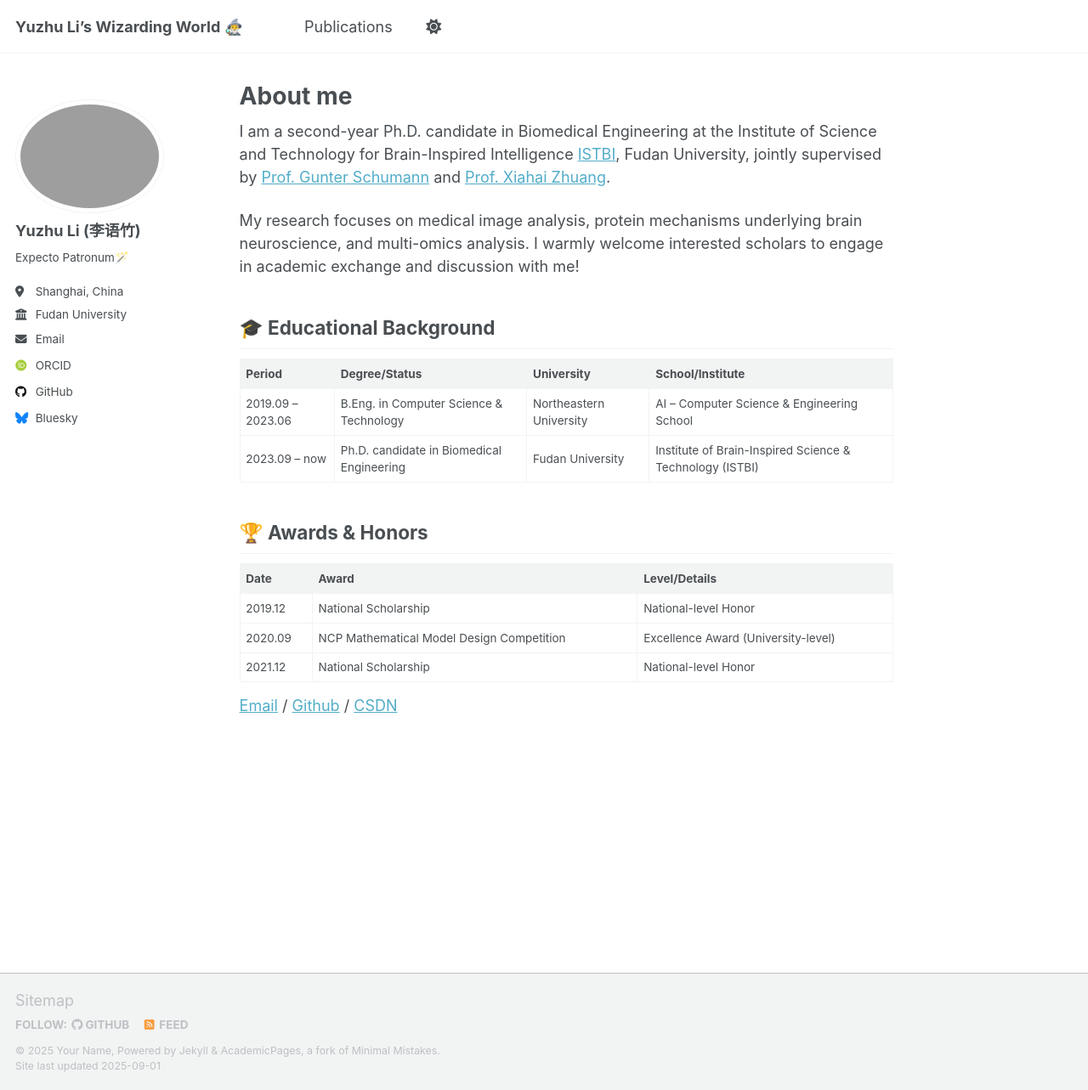
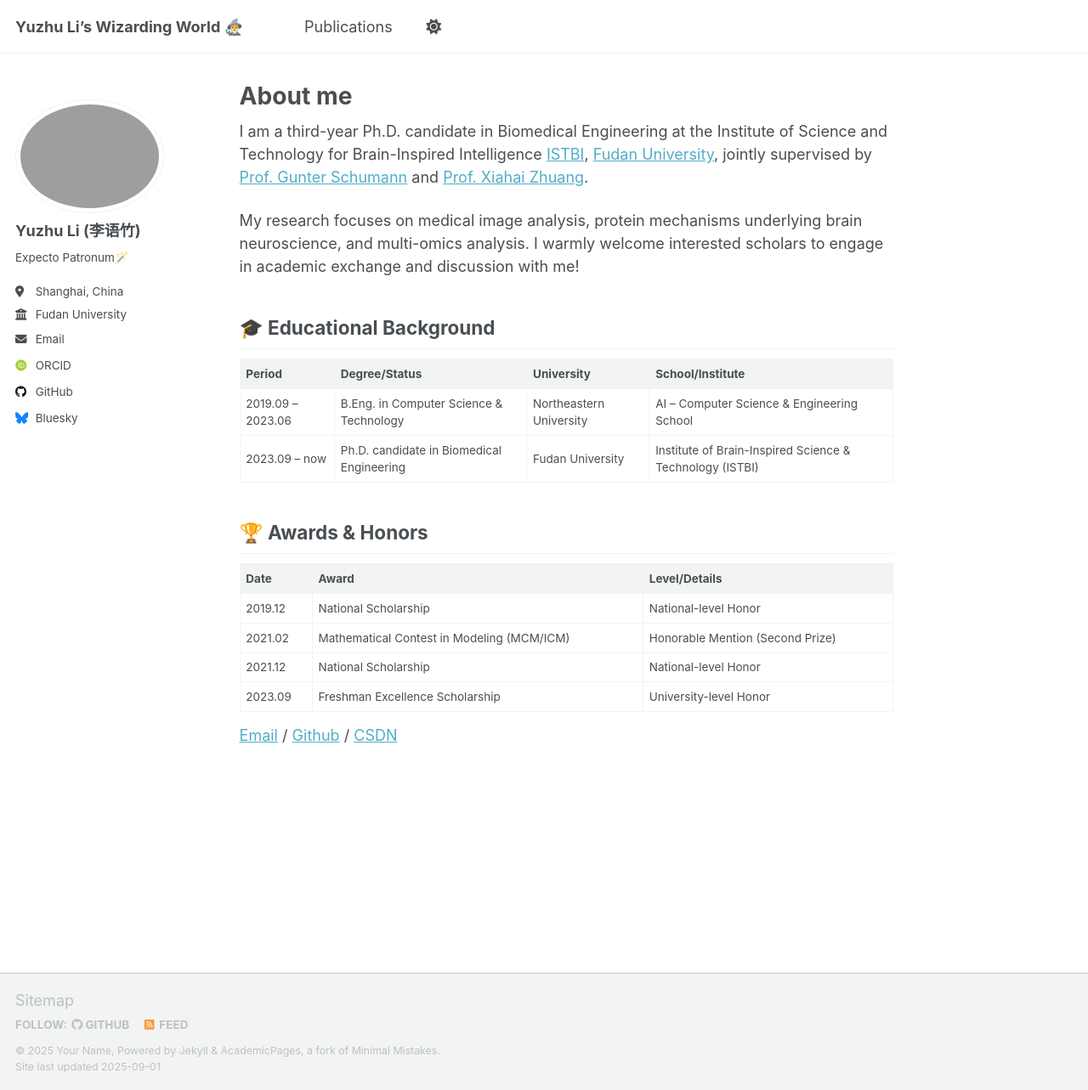
Before and after one commit to crystal-catherine/crystal-catherine.github.io, a Jekyll site: the page built from _pages/about.md, in a window 1280 px wide and 1283 px high. Shown: the whole window at 85% size. Built offline with Jekyll 4.4.1, drawn with Linux system fonts in a browser that asks for light colours; some web fonts are replaced; a script that is not in the unit is left out.

Commit message:
Update about.md

```diff
--- a/_pages/about.md
+++ b/_pages/about.md
@@ -7,7 +7,7 @@ redirect_from:
   - /about.html
 ---
 
-I am a second-year Ph.D. candidate in Biomedical Engineering at the Institute of Science and Technology for Brain-Inspired Intelligence [ISTBI](https://istbi.fudan.edu.cn), Fudan University, jointly supervised by [Prof. Gunter Schumann](https://istbi.fudan.edu.cn/info/1774/4598.htm) and [Prof. Xiahai Zhuang](https://zmiclab.github.io/zxh/).
+I am a third-year Ph.D. candidate in Biomedical Engineering at the Institute of Science and Technology for Brain-Inspired Intelligence [ISTBI](https://istbi.fudan.edu.cn), [Fudan University](https://www.fudan.edu.cn), jointly supervised by [Prof. Gunter Schumann](https://istbi.fudan.edu.cn/info/1774/4598.htm) and [Prof. Xiahai Zhuang](https://zmiclab.github.io/zxh/).
 
  My research focuses on medical image analysis, protein mechanisms underlying brain neuroscience, and multi-omics analysis. I warmly welcome interested scholars to engage in academic exchange and discussion with me!
 
@@ -24,7 +24,8 @@ I am a second-year Ph.D. candidate in Biomedical Engineering at the Institute of
 | Date       | Award                                         | Level/Details                 |
 |------------|-----------------------------------------------|-------------------------------|
 | 2019.12    | National Scholarship                          | National-level Honor          |
-| 2020.09    | NCP Mathematical Model Design Competition     | Excellence Award (University-level) |
+| 2021.02    | Mathematical Contest in Modeling (MCM/ICM)    | Honorable Mention (Second Prize)|
 | 2021.12    | National Scholarship                          | National-level Honor          |
+| 2023.09    | Freshman Excellence Scholarship               | University-level Honor        |
 
 [Email](mailto:yuzhuli23@m.fudan.edu.cn) / [Github](https://github.com/crystal-catherine) / [CSDN](https://blog.csdn.net/weixin_52137590?type=blog)
```
